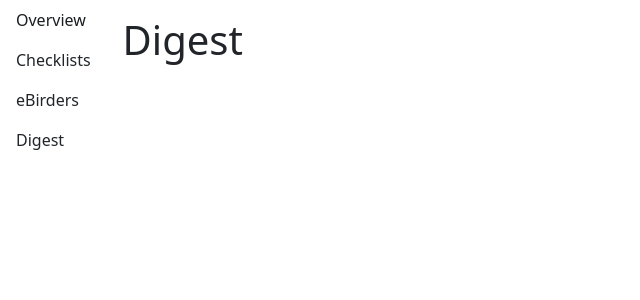
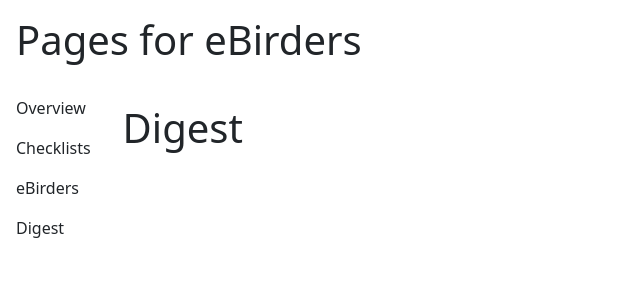
Before and after one commit to StuartMacKay/ebirders-pt, a Django app: template apps/digest/templates/digest/index.html in a window 1280 px wide. Shown: the top 300 px of the page, without its empty margins (0-640 px from the left). Run offline with Django 3.2, Linux system fonts and the light colour scheme; the template is opened without the code that fills it, so the values that code supplies are empty; some libraries are stand-ins or nearby versions.

Commit message:
feat: Add title to pages

```diff
--- a/apps/checklists/templates/checklists/index.html
+++ b/apps/checklists/templates/checklists/index.html
@@ -2,6 +2,7 @@
 
 {% block body %}
 <body>
+  <div class="p-3"><h1>Pages for eBirders</h1></div>
   <div class="d-flex flex-row">
       <div>
         {% include "includes/main-menu.html" %}
--- a/apps/digest/templates/digest/index.html
+++ b/apps/digest/templates/digest/index.html
@@ -2,6 +2,7 @@
 
 {% block body %}
 <body>
+  <div class="p-3"><h1>Pages for eBirders</h1></div>
   <div class="d-flex flex-row">
       <div>
         {% include "includes/main-menu.html" %}
--- a/apps/ebirders/templates/ebirders/index.html
+++ b/apps/ebirders/templates/ebirders/index.html
@@ -2,6 +2,7 @@
 
 {% block body %}
 <body>
+  <div class="p-3"><h1>Pages for eBirders</h1></div>
   <div class="d-flex flex-row">
       <div>
         {% include "includes/main-menu.html" %}
--- a/apps/overview/templates/overview/index.html
+++ b/apps/overview/templates/overview/index.html
@@ -2,6 +2,7 @@
 
 {% block body %}
 <body>
+  <div class="p-3"><h1>Pages for eBirders</h1></div>
   <div class="d-flex flex-row">
       <div>
         {% include "includes/main-menu.html" %}
```
